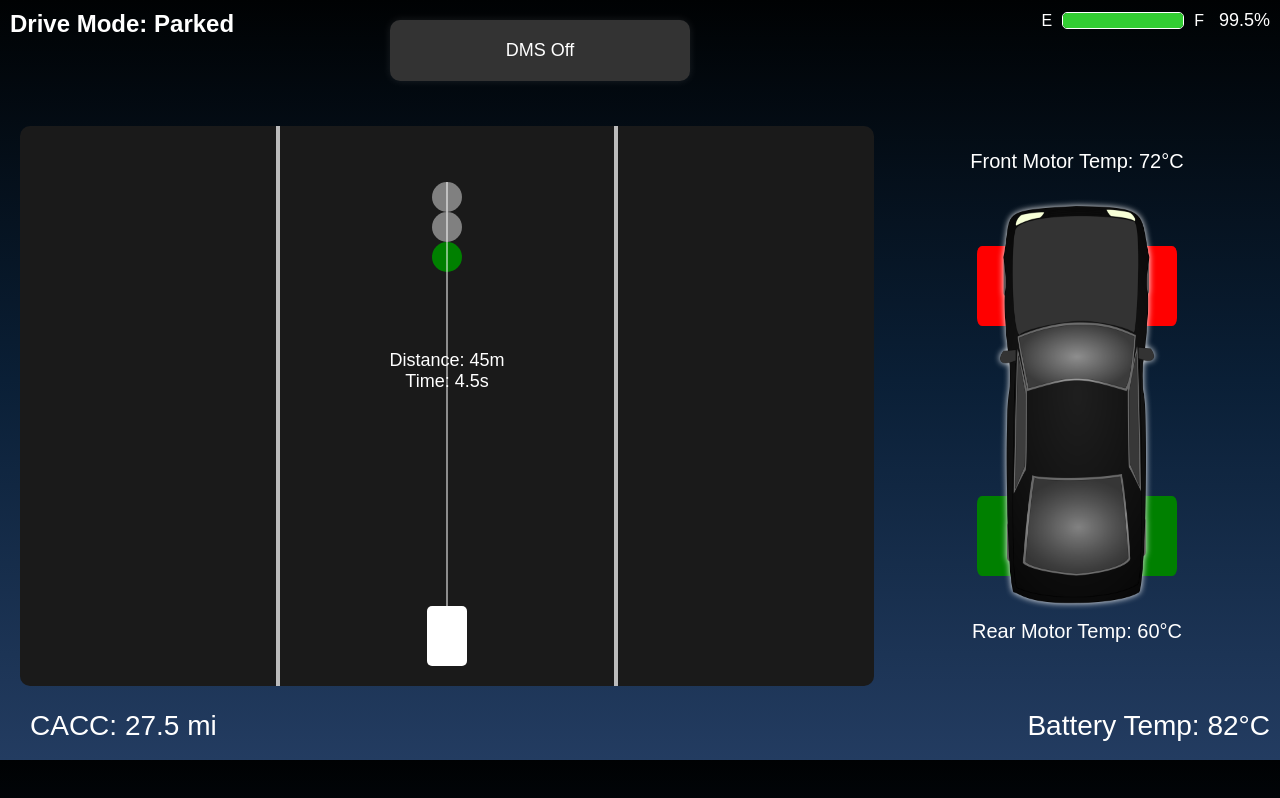
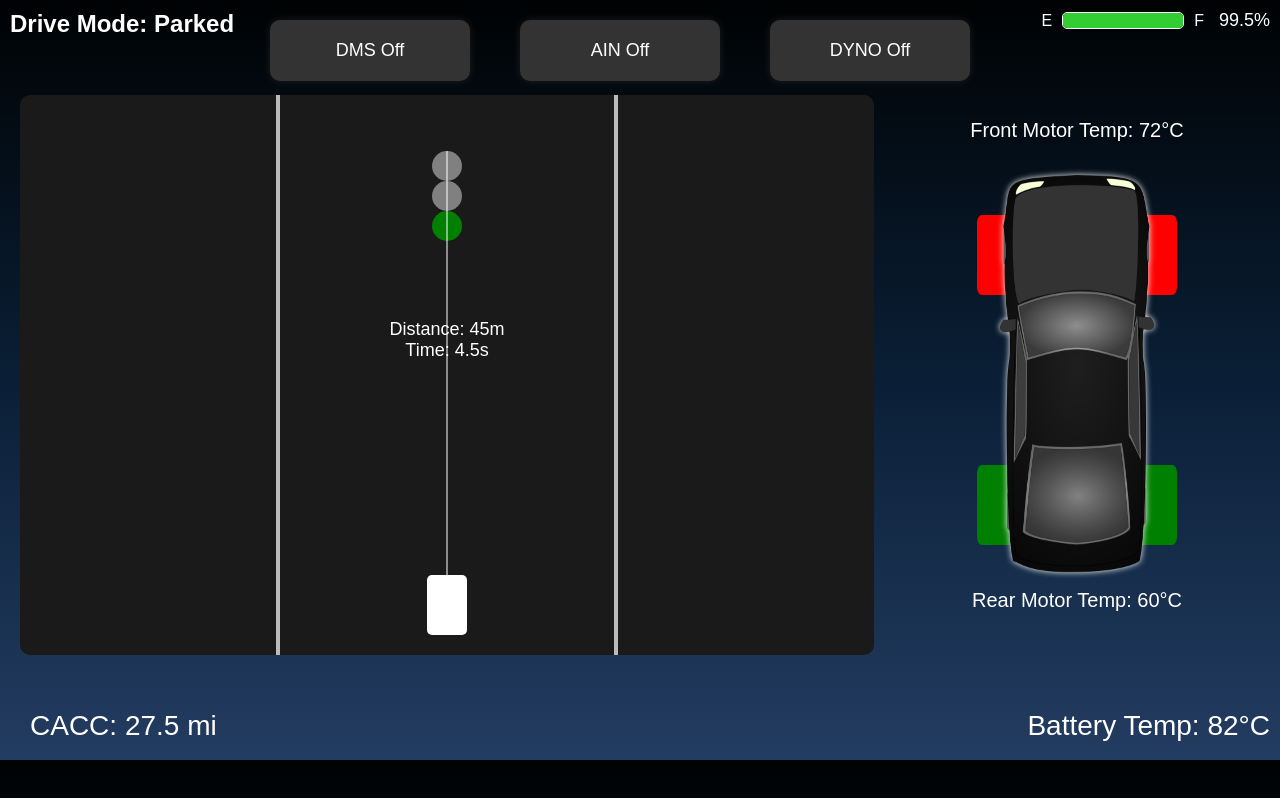
Before and after one commit to evanpreta/RaspDisplay, a plain HTML site: page frontend/output.html in a window 1280 px wide. Drawn offline with Linux system fonts and the light colour scheme.

Commit message:
added AIN, DYNO buttons

```diff
--- a/frontend/output.html
+++ b/frontend/output.html
@@ -10,7 +10,9 @@
     <div class="dashboard">
         <!-- Feature Indicators -->
         <div class="feature-indicators">
-    <button id="dms-button" class="indicator">DMS Off</button>
+    <button id="dms-button" class="dms-indicator">DMS Off</button>
+    <button id="ain-button" class="ain-indicator">AIN Off</button>
+    <button id="dyno-button" class="dyno-indicator">DYNO Off</button>
 </div>
 
 
--- a/frontend/script.js
+++ b/frontend/script.js
@@ -136,6 +136,34 @@ dmsButton.addEventListener('click', () => {
     }
 });
 
+const ainButton = document.getElementById('ain-button');
+
+ainButton.addEventListener('click', () => {
+    if (ainButton.classList.contains('active')) {
+        ainButton.classList.remove('active');
+        ainButton.textContent = 'AIN Off';
+        ainButton.style.backgroundColor = '#333'; // Original color
+    } else {
+        ainButton.classList.add('active');
+        ainButton.textContent = 'AIN Active';
+        ainButton.style.backgroundColor = '#007BFF'; // Active color
+    }
+});
+
+const dynoButton = document.getElementById('dyno-button');
+
+dynoButton.addEventListener('click', () => {
+    if (dynoButton.classList.contains('active')) {
+        dynoButton.classList.remove('active');
+        dynoButton.textContent = 'DYNO Off';
+        dynoButton.style.backgroundColor = '#333'; // Original color
+    } else {
+        dynoButton.classList.add('active');
+        dynoButton.textContent = 'DYNO On';
+        dynoButton.style.backgroundColor = '#007BFF'; // Active color
+    }
+});
+
 function updateMotorTemperatures() {
     const frontMotorTemp = Math.floor(Math.random() * 30) + 60; // Random temp between 60-90°C
     const rearMotorTemp = Math.floor(Math.random() * 30) + 60;  // Random temp between 60-90°C
--- a/frontend/styles.css
+++ b/frontend/styles.css
@@ -50,9 +50,46 @@ body {
 }
 
 
-.indicator {
+.dms-indicator {
+    position: absolute;
+
+    left: 270px;
     padding: 20px; /* Increased padding for a larger button */
-    width: 300px;  /* Wide button */
+    width: 200px;  /* Wide button */
+    border-radius: 10px;
+    text-align: center;
+    transition: background-color 0.3s ease;
+    box-shadow: 0px 0px 8px rgba(255, 255, 255, 0.1);
+    background-color: #333;
+    color: white;
+    border: none;
+    cursor: pointer;
+    font-size: 18px; /* Larger text */
+}
+
+.ain-indicator {
+    position: absolute;
+
+    left: 520px;
+    padding: 20px; /* Increased padding for a larger button */
+    width: 200px;  /* Wide button */
+    border-radius: 10px;
+    text-align: center;
+    transition: background-color 0.3s ease;
+    box-shadow: 0px 0px 8px rgba(255, 255, 255, 0.1);
+    background-color: #333;
+    color: white;
+    border: none;
+    cursor: pointer;
+    font-size: 18px; /* Larger text */
+}
+
+.dyno-indicator {
+    position: absolute;
+
+    left: 770px;
+    padding: 20px; /* Increased padding for a larger button */
+    width: 200px;  /* Wide button */
     border-radius: 10px;
     text-align: center;
     transition: background-color 0.3s ease;
```
